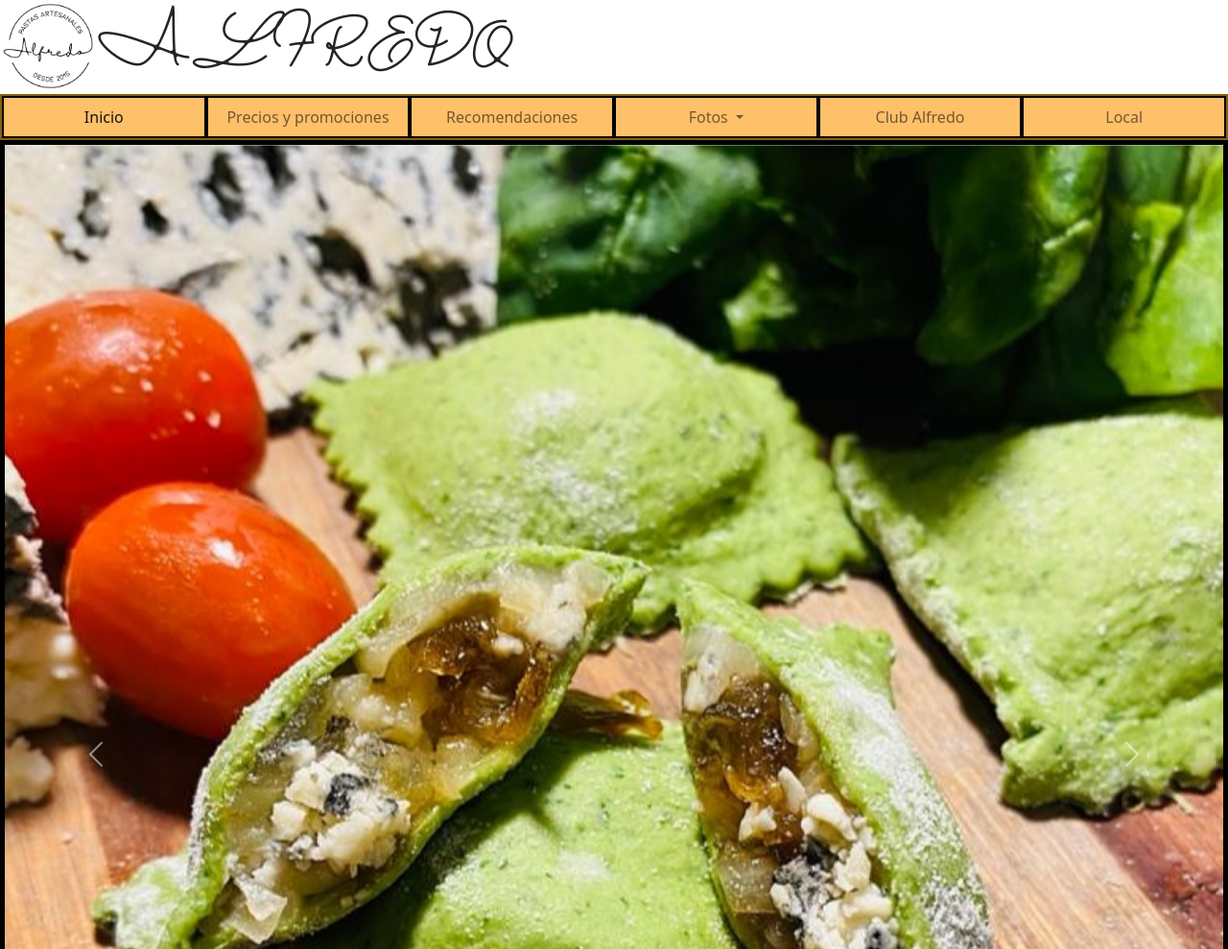
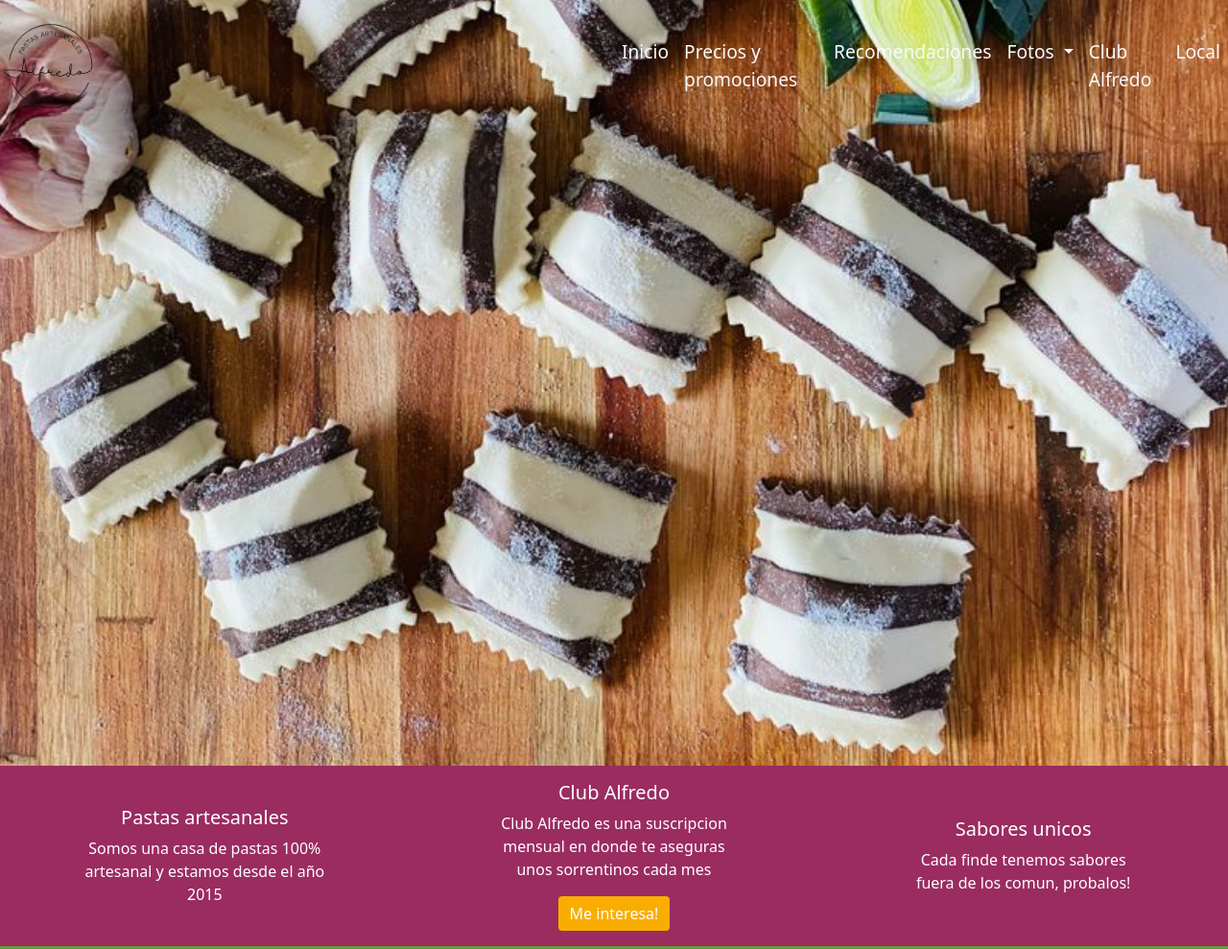
Before and after one commit to ramirolp22/Pagina-Alfredo, a website: page index.html in a window 1280 px wide. Shown: the part 2-991 px from the top of the page at 96% size. Drawn offline with nearby package versions, Linux system fonts and the light colour scheme; a web font is replaced by a local one.

Commit message:
remodelacionIndex

```diff
--- a/index.html
+++ b/index.html
@@ -15,97 +15,76 @@
     <title>Alfredo Casero / Inicio</title>
 </head>
 <body>
-  <!--header--------------------------------------------------------------------------->
-  <div class="row">
-    <header class="encabezado col-sm-12 col-md-12 col-lg-12">
-        <div><img src="./imagenes/logoAlfredo1.jpeg" alt="Logo Alfredo" class="encabezado__img" ></div>
-        <div><h1 class="encabezado__titulo display-5 mt-4">ALFREDO</h1></div>
-    </header>
+<!--nav---------------------------------------------------------------------------->
+    <div class="presentacionIndex row d-flex col-12">
+      <div class="presentacionIndexNav">
+        <nav class="navbar navbar-expand-lg navbar-light col-12  my-2 aling-items-center ">
+            <div class="container">
+              <a class="navbar-brand" href="#">
+                <img src="./imagenes/logoAlfredo1S.png" alt="" width="100" height="100">
+              </a>
             </div>
-<!--nav---------------------------------------------------------------------------->
-        <nav class="navbar navbar-expand-lg navbar-light bg-light correccionNav1 borderMio">
-            <div class="container-fluid correccionNav1">
+            <div class="container-fluid justify-content-end">
               <button class="navbar-toggler" type="button" data-bs-toggle="collapse" data-bs-target="#navbarNavDropdown" aria-controls="navbarNavDropdown" aria-expanded="false" aria-label="Toggle navigation">
                 <span class="navbar-toggler-icon"></span>
               </button>
               <div class="collapse navbar-collapse" id="navbarNavDropdown">
-                <ul class="navbar-nav justify-content-center w-100 navegador">
+                <ul class="navbar-nav justify-content-end w-100 letraNav">
                   <li class="nav-item">
-                    <a class="nav-link active" aria-current="page" href="index.html">Inicio</a>
+                    <a class="nav-link active text-light" aria-current="page" href="index.html">Inicio</a>
                   </li>
                   <li class="nav-item">
-                    <a class="nav-link" href="./Pages/precios.html">Precios y promociones</a>
+                    <a class="nav-link text-light" href="./Pages/precios.html">Precios y promociones</a>
                   </li>
                   <li class="nav-item">
-                    <a class="nav-link" href="./Pages/recomendaciones.html">Recomendaciones</a>
+                    <a class="nav-link text-light" href="./Pages/recomendaciones.html">Recomendaciones</a>
                   </li>
                   <li class="nav-item dropdown">
-                    <a class="nav-link dropdown-toggle" href="#" id="navbarDropdownMenuLink" role="button" data-bs-toggle="dropdown" aria-expanded="false">
+                    <a class="nav-link dropdown-toggle text-light" href="#" id="navbarDropdownMenuLink" role="button" data-bs-toggle="dropdown" aria-expanded="false">
                       Fotos
                     </a>
                     <ul class="dropdown-menu" aria-labelledby="navbarDropdownMenuLink">
-                      <li><a class="dropdown-item" href="./Pages/fotos.html">Fotos nuestras</a></li>
-                      <li><a class="dropdown-item" href="#">Fotos de ustedes</a></li>
+                      <li><a class="dropdown-item text-light " href="./Pages/fotos.html">Fotos nuestras</a></li>
+                      <li><a class="dropdown-item text-light" href="#">Fotos de ustedes</a></li>
                     </ul>
                   </li>
                   <li class="nav-item">
-                      <a class="nav-link" href="./Pages/clubAlfredo.html">Club Alfredo</a>
+                      <a class="nav-link text-light" href="./Pages/clubAlfredo.html">Club Alfredo</a>
                   </li>
                   <li class="nav-item">
-                      <a class="nav-link" href="./Pages/local.html">Local</a>
+                      <a class="nav-link text-light" href="./Pages/local.html">Local</a>
                   </li>
                 </ul>
               </div>
             </div>
         </nav>
       </div>
-<!--Carrusel--------------------------------------------------------------------------------->
-      <div class="row carrusel">
-        <div id="carouselExampleIndicators" class="carousel slide carrusel__borde col-sm-12" data-bs-ride="carousel" >
-          <div class="carousel-indicators">
-            <button type="button" data-bs-target="#carouselExampleIndicators" data-bs-slide-to="0" class="active" aria-current="true" aria-label="Slide 1"></button>
-            <button type="button" data-bs-target="#carouselExampleIndicators" data-bs-slide-to="1" aria-label="Slide 2"></button>
-            <button type="button" data-bs-target="#carouselExampleIndicators" data-bs-slide-to="2" aria-label="Slide 3"></button>
     </div>
-          <div class="carousel-inner">
-            <div class="carousel-item active">
-              <img src="imagenes/imagenGrandeIndex.jpeg" class="d-block w-100" alt="..." >
-            </div>
-            <div class="carousel-item">
-              <img src="imagenes/imagenRVAlfredo.jpeg" class="d-block w-100" alt="..." >
-            </div>
-            <div class="carousel-item">
-              <img src="imagenes/imagenSAlfredo.jpeg" class="d-block w-100" alt="..." >
-            </div>
-          </div>
-          <button class="carousel-control-prev" type="button" data-bs-target="#carouselExampleIndicators" data-bs-slide="prev">
-            <span class="carousel-control-prev-icon" aria-hidden="true"></span>
-            <span class="visually-hidden">Previous</span>
-          </button>
-          <button class="carousel-control-next" type="button" data-bs-target="#carouselExampleIndicators" data-bs-slide="next">
-            <span class="carousel-control-next-icon" aria-hidden="true"></span>
-            <span class="visually-hidden">Next</span>
-          </button>
-        </div>
-      </div>
-<!--Importtes y carta--------------------------------------------------------------->
-    <div class="row">
-      <div class="col-sm-12 col-md-12 col-lg-4 order-sm-firs divImportante my-3 flex-md-row justify-content-around flex-lg-column order-lg-last">
-          <div class="card importante my-2" style="width: 18rem;">
+<!--Importantes--------------------------------------------------------------->
+      <div class="col-sm-12 col-md-12 col-lg-12 d-flex justify-content-around flex-column flex-md-row flex-lg-row divImportante">
+          <div class="card importante  border-0" style="width: 18rem;">
             <div class="card-body">
               <h5 class="card-title">Pastas artesanales</h5>
               <p class="card-text">Somos una casa de pastas 100% artesanal y estamos desde el año 2015</p>
             </div>
           </div>
-          <div class="card importante" style="width: 18rem;">
+          <div class="card importante border-0" style="width: 18rem;">
             <div class="card-body">
               <h5 class="card-title">Club Alfredo</h5>
               <p class="card-text">Club Alfredo es una suscripcion mensual en donde te aseguras unos sorrentinos cada mes</p>
-              <a href="./Pages/clubAlfredo.html" class="btn btn-primary">Me interesa!</a>
+              <a href="./Pages/clubAlfredo.html" class="btn btn-primary importante--boton">Me interesa!</a>
+            </div>
+          </div>
+          <div class="card importante border-0" style="width: 18rem;">
+            <div class="card-body">
+              <h5 class="card-title">Sabores unicos</h5>
+              <p class="card-text">Cada finde tenemos sabores fuera de los comun, probalos!</p>
             </div>
           </div>
       </div>
-      <div class="carta col-sm-12 col-md-12 col-lg-8 ">
+<!--Carta----------------------------------------------------------------------------------------------->
+      <div class="d-flex justify-content-center divCarta">
+          <div class="carta col-sm-12 col-md-12 col-lg-8">
                 <h2 class="carta__titulo">Nuestra carta del finde</h2>
                     <img class="carta__img1 rounded-circle" src="imagenes/imagenSAlfredo.jpeg" alt="Foto masa morron" data-aos="fade-right">
                     <img class="carta__img2 rounded-circle" src="imagenes/imagenRVAlfredo.jpeg" alt="Foto masa espinaca" data-aos="fade-right">
@@ -115,7 +94,7 @@
                     <h3 class="carta__texto3"><p>Raviolones de masa de remolacha rellenos de bondiola a la mostaza</p></hl>
           </div>
       </div>
-    <footer>
+    <footer class="colorUl">
       <ul>
         <li>
             <a class="sacarLinea" href="./index.html">Inicio</a>
--- a/scss/estilo2.scss
+++ b/scss/estilo2.scss
@@ -1,5 +1,5 @@
+@import "./paginas/global";
 @import "./paginas/index";
-@import "./paginas/global";
 @import "./paginas/fotos";
 @import "./paginas/local";
 @import "./paginas/preciosYPromociones";
--- a/scss/paginas/_global.scss
+++ b/scss/paginas/_global.scss
@@ -2,36 +2,21 @@
     margin: 0;
     padding: 0;
 }
+$colorNaranja:#faad01;
+$colorVerde :#689a3b;
+$colorVioleta :#9a2c60;
 html{
     font-size: 62.5%;
     font-family: cursive;
     font-size: 1rem;
 }
-nav ul li{
-    border: 2px solid black;
-    width: 100%;
-    text-align: center;
-}
-nav ul li ul li{
-    background-color: rgb(255, 192, 106);
-}
-.correccionNav1{
-    padding: 0;
-    margin: 0;
-}
-.borderMio{
-    border: 2px solid rgb(136, 96, 21);
-}
-.navegador{
-    background-color: rgb(255, 192, 106);
-}
 nav ul li:hover{
-    background-color:rgb(252, 223, 183);
-    transition: background-color 1s;
+    text-decoration: underline $colorNaranja;
+    transition: background-color 0.2s;
 }
 nav ul li ul li:hover{
     background-color:rgb(252, 223, 183);
-    transition: background-color 1s;
+    transition: background-color 0.2s;
 }
 #whatsapp{
     width: 200px;
@@ -41,9 +26,13 @@ nav ul li ul li:hover{
 }
 
 footer{
-    background-color: rgb(168, 41, 252);
+    background-color: $colorNaranja;
 }
 .sacarLinea {
     text-decoration: none;
-    color: black;
+
 }
+
+$colorNaranja:#faad01;
+$colorVerde :#689a3b;
+$colorVioleta :#9a2c60;
--- a/scss/paginas/_index.scss
+++ b/scss/paginas/_index.scss
@@ -3,30 +3,44 @@
     height: $alto;
     width: $ancho;
 }
-.encabezado{
+.presentacionIndex{
+    height: 100vh;
+    background-image: url(../imagenes/imagenPresentacion.jpeg);
+    background-attachment: fixed;
+    background-repeat: no-repeat;
+    background-size: 100% 100%;
+    background-size: cover;
+    background-position: center;
+}
+.presentacionIndexNav{
     display: flex;
-    grid-area: header;
-    align-items: center;
+    align-items: flex-start;
 }
 @font-face {
     font-family: halimun;
     src: url(../imagenes/halimun.ttf);
 }
+.letraNav{
+    font-size: 1.2rem;
+}
 .encabezado__titulo{
-
     font-family: halimun;
 }
 .encabezado__img{
     width: 100px;
 }
 .divImportante{
-    display: flex;
-    flex-direction: column;
-    align-items: center;
+   background-color: $colorVioleta;
+   align-items: center;
 }
 .importante{
-    border: 5px solid green;
+    color: white;
     text-align: center;
+    background-color: $colorVioleta;
+}
+.importante--boton{
+    background-color: $colorNaranja;
+    border: 0px;
 }
 .importante1__titulo{
     font-size: 2rem;
@@ -59,6 +73,9 @@
         opacity: 0.8;
     }
 }
+.divCarta{
+    background-color: $colorVerde;
+}
 .carta{
     grid-area: carta;
     display: grid;
@@ -69,10 +86,10 @@
     grid-template-rows: 1fr 3fr 3fr 3fr;
     grid-column-gap: 30px;
     grid-row-gap: 10px;
-    border: 5px solid rgb(255, 192, 106);
     border-radius: 10%;
     /*margin: 0% 10%;*/
     padding: 5%;
+    width: 900px;
 }
 .carta__titulo{
     grid-area: tC;
@@ -87,16 +104,19 @@
     grid-area: t1;
     justify-self: center;
     align-self: center;
+    text-align: center;
 }
 .carta__texto2{
     grid-area: t2;
     justify-self: center;
     align-self: center;
+    text-align: center;
 }
 .carta__texto3{
     grid-area: t3;
     justify-self: center;
     align-self: center;
+    text-align: center;
 }
 .carta__img1{
     grid-area: img1;
```
Also changed, not shown: Pages/clubAlfredo.html (+1 -1 lines), Pages/fotos.html (+1 -1 lines), Pages/local.html (+1 -1 lines), Pages/precios.html (+1 -1 lines), Pages/recomendaciones.html (+1 -1 lines), css/estilo2.css, imagenes/imagenPresentacion.jpeg (added), imagenes/logoAlfredo.jpeg (deleted), imagenes/logoAlfredo1.jpeg (deleted), imagenes/logoAlfredo1S.png (added). Lines whose indentation alone changed are shown as unchanged.
